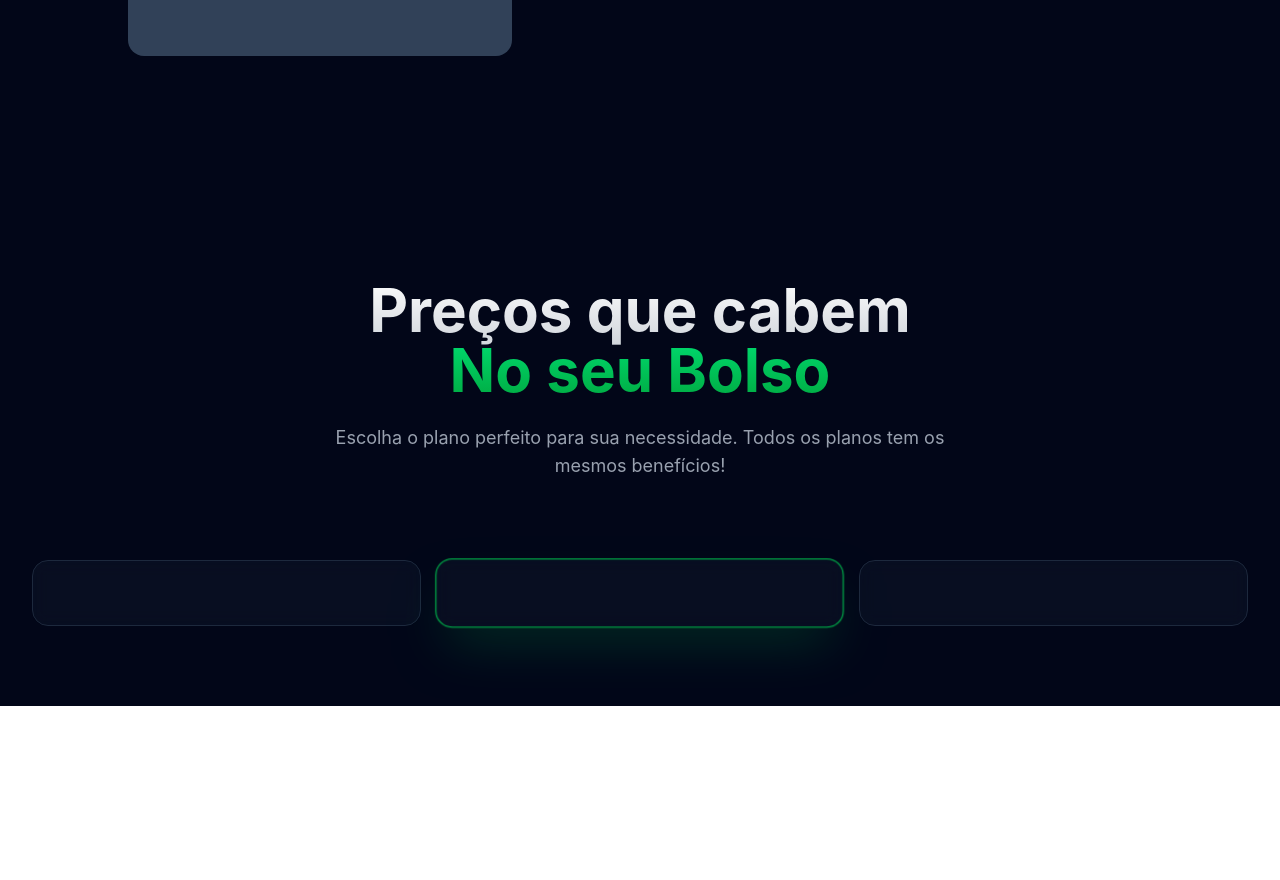
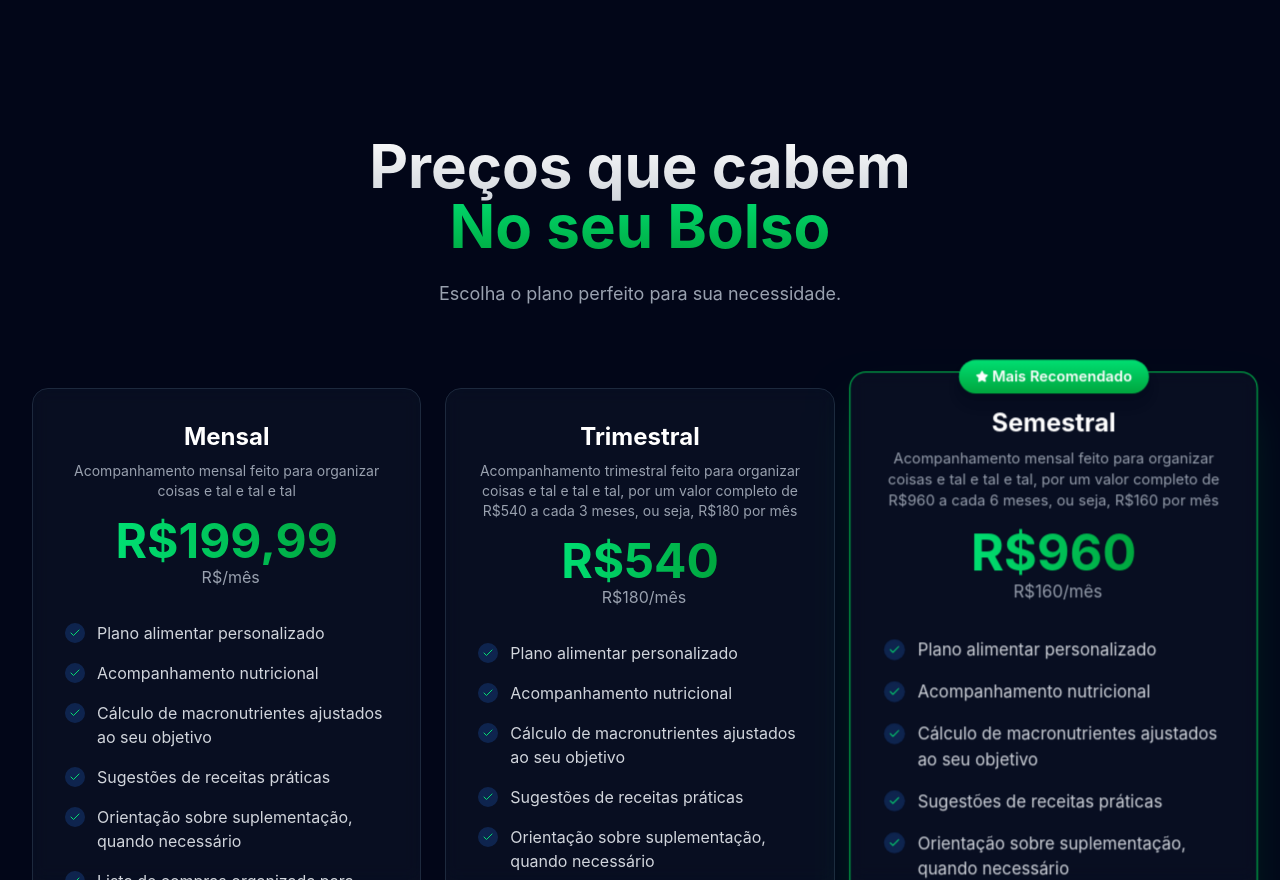
Before and after one commit to MarcosOlvr/nutri-lp, a React (Vite) app: page / in a window 1280 px wide. Shown: the part 1920-2800 px from the top of the page. Before the commit the page ends 2626 px from the top, so only its background shows below. Built offline with nearby package versions, Linux system fonts and the light colour scheme.

Commit message:
terminando secao preco

```diff
--- a/src/components/Hero.jsx
+++ b/src/components/Hero.jsx
@@ -49,10 +49,12 @@ export default function Hero() {
                     </p>
 
                     <div className="flex flex-col sm:flex-row items-center justify-center lg:justify-start gap-3 sm:gap-4 mb-8 sm:mb-12 animate-in slide-from-bottom duration-700 delay-300">
-                        <button className="group w-full sm:w-auto px-6 sm:px-8 py-3 sm:py-4 bg-gradient-to-b from-green-600 to-green-400 rounded-lg font-semibold text-sm sm:text-base transition-all duration-300 hover:scale-102 flex items-center justify-center space-x-2">
-                            <span>QUERO MEU PLANO</span>
-                            <ArrowRight className="w-4 h-4 sm:w-5 sm:h-5 group-hover:translate-x-1 transition-transform duration-300"/>
-                        </button>
+                        <a href="#planos">
+                            <button className="group w-full sm:w-auto px-6 sm:px-8 py-3 sm:py-4 bg-gradient-to-b from-green-600 to-green-400 rounded-lg font-semibold text-sm sm:text-base transition-all duration-300 hover:scale-102 flex items-center justify-center space-x-2">
+                                <span>QUERO MEU PLANO</span>
+                                <ArrowRight className="w-4 h-4 sm:w-5 sm:h-5 group-hover:translate-x-1 transition-transform duration-300"/>
+                            </button>
+                        </a>
                     </div>
                 </div>
                 <div className="relative order-2 w-full">
--- a/src/components/Preco.jsx
+++ b/src/components/Preco.jsx
@@ -1,8 +1,26 @@
+import { Check, Star } from "lucide-react";
+
 const plans = [
     {
         name: "Mensal",
         price: "199,99",
+        pricePerMonth: "",
         desc: "Acompanhamento mensal feito para organizar coisas e tal e tal e tal",
+        features: [
+            "Plano alimentar personalizado",
+            "Acompanhamento nutricional",
+            "Cálculo de macronutrientes ajustados ao seu objetivo",
+            "Sugestões de receitas práticas",
+            "Orientação sobre suplementação, quando necessário",
+            "Lista de compras organizada para facilitar o dia a dia"
+        ],
+        maisRecomendado: false,
+    },
+    {
+        name: "Trimestral",
+        price: "540",
+        pricePerMonth: "180",
+        desc: "Acompanhamento trimestral feito para organizar coisas e tal e tal e tal, por um valor completo de R$540 a cada 3 meses, ou seja, R$180 por mês",
         features: [
             "Plano alimentar personalizado",
             "Acompanhamento nutricional",
@@ -16,7 +34,8 @@ const plans = [
     {
         name: "Semestral",
         price: "960",
-        desc: "Acompanhamento mensal feito para organizar coisas e tal e tal e tal, por uma média de R$160 por mês",
+        pricePerMonth: "160",
+        desc: "Acompanhamento mensal feito para organizar coisas e tal e tal e tal, por um valor completo de R$960 a cada 6 meses, ou seja, R$160 por mês",
         features: [
             "Plano alimentar personalizado",
             "Acompanhamento nutricional",
@@ -27,24 +46,10 @@ const plans = [
         ],
         maisRecomendado: true,
     },
-    {
-        name: "Trimestral",
-        price: "540",
-        desc: "Acompanhamento trimestral feito para organizar coisas e tal e tal e tal, por uma média de R$180 por mês",
-        features: [
-            "Plano alimentar personalizado",
-            "Acompanhamento nutricional",
-            "Cálculo de macronutrientes ajustados ao seu objetivo",
-            "Sugestões de receitas práticas",
-            "Orientação sobre suplementação, quando necessário",
-            "Lista de compras organizada para facilitar o dia a dia"
-        ],
-        maisRecomendado: false,
-    }
 ]
 export default function Preco() {
     return (
-        <section id="preco" className="py-16 sm:py-20 px-10 sm:px-6 lg:px-8 relative">
+        <section id="preco" className="pb-10 px-10 sm:px-6 lg:px-8 relative">
             <div className="max-w-7xl mx-auto">
                 <div className="text-center mb-12 sm:mb-16 lg:mb-20">
                     <h2 className="text-4xl sm:text-4xl md:text-5xl lg:text-6xl font-bold mb-4 sm:mb-6">
@@ -52,15 +57,54 @@ export default function Preco() {
                         <br />
                         <span  className="bg-gradient-to-b from-green-400 to-green-600 bg-clip-text text-transparent">No seu Bolso</span>
                     </h2>
-                    <p className="text-gray-400 text-base text-xl sm:text-lg max-w-2xl mx-auto">Escolha o plano perfeito para sua necessidade. Todos os planos tem os mesmos benefícios!</p>
+                    <p className="text-gray-400 text-base text-xl sm:text-lg max-w-2xl mx-auto">Escolha o plano perfeito para sua necessidade.</p>
                 </div>
 
-                <div className="grid grid-cols-1 md:grid-cols-2 lg:grid-cols-3 gap-6 sm:gap-8 lg:gap-6">
+                <div className="grid grid-cols-1 md:grid-cols-2 lg:grid-cols-3 gap-6 sm:gap-8 lg:gap-6" id="planos">
                     {plans.map((plan, key) => (
                         <div key={key} className={`relative bg-slate-900/50 backdrop-blur-sm border rounded-xl sm:rounded-2xl p-6 sm:p-8 transition-all duration-300 overflow-visible group flex flex-col h-full ${
                             plan.maisRecomendado
                             ? "border-green-500 shadow-2xl shadow-green-500/20 lg:scale-105"
-                            : "border-slate-800 hover:border-slate-700"}`}></div>
+                            : "border-slate-800 hover:border-slate-700"
+                            }`}>
+                                <div className="absolute inset-0 bg-gradient-to-br from-white/10 via-transparent to-transparent opacity-0 group-hover:opacity-100 transition-opacity duration-500 transform -translate-x-full -translate-y-full group-hover:translate-x-0 group-hover:translate-y-0 pointer-events-none rounded-lg" />
+                                {plan.maisRecomendado && (
+                                <div className="absolute -top-2 sm:-top-3 left-1/2 transform -translate-x-1/2 z-10">
+                                    <div className="flex items-center space-x-1 px-3 sm:px-4 py-1 sm:py-1.5 bg-gradient-to-b from-green-400 to-green-600 rounded-full text-xs sm:text-sm font-semibold shadow-lg">
+                                        <Star className="w-3 h-3 sm:w-3 sm:h-3 fill-white"/>
+                                        <span>Mais Recomendado</span>
+                                    </div>
+                                </div>
+                            )}
+
+                            <div className="text-center mb-6 sm:mb-8">
+                                <h3 className="text-xl sm:text-2xl font-bold mb-2">{plan.name}</h3>
+                                <p className="text-gray-400 text-xs sm:text-sm mb-3 sm:mb-4">{plan.desc}</p>
+                                <div className="flex items-baseline justify-center">
+                                    <span className="text-3xl sm:text-4xl lg:text-5xl font-bold bg-gradient-to-r from-green-400 to-green-600 bg-clip-text text-transparent">R${plan.price}</span>
+                                </div>
+                                <span className="text-gray-400 ml-1 sm:ml-2 text-sm sm:text-base">R${plan.pricePerMonth}/mês</span>
+                            </div>
+
+                            <ul className="space-y-3 sm:space-y-4 mb-6 sm:mb-8 flex-row">
+                                {plan.features.map((feature, featureKey) => (
+                                  <li key={featureKey} className="flex items-start space-x-2 sm:space-x-3">
+                                    <div className="flex-shrink-0 w-4 h-4 sm:w-5 sm:h-5 rounded-full bg-blue-500/20 flex items-center justify-center mt-0.5">
+                                        <Check className="w-2.5 h-2.5 sm:w-3 sm:h-3 text-green-400"/>
+                                    </div>
+                                    <span className="text-gray-300 text-sm sm:text-base">{feature}</span>
+                                  </li>
+                                ))}
+                            </ul>
+
+                            <button className={`w-full py-2.5 sm:py-3 px-4 sm:px-6 rounded-lg font-semibold transition-all duration-300 mt-auto hover:scale-102 cursor-pointer text-sm sm:text-base ${
+                               plan.maisRecomendado
+                               ? "bg-gradient-to-b from-green-400 to-green-600"
+                               : "bg-white/5 border border-white/10 hover:bg-white/10"
+                            }`}>
+                                Adquirir Plano
+                            </button>
+                        </div>
                     ))}
                 </div>
             </div>
--- a/src/components/Sobre.jsx
+++ b/src/components/Sobre.jsx
@@ -4,7 +4,7 @@ export default function Sobre() {
     return (
     <section id="sobre" className="py-16 sm:py-20 px-10 sm:px-6 lg:px-8 relative">
         <div className="max-w-6xl mx-auto">
-            <div className="text-center mb-12 sm:mb-16 lg:mb-20">
+            <div className="text-center mb-6 sm:mb-8 lg:mb-10">
                 <h2 className="text-4xl sm:text-4xl md:text-5xl lg:text-6xl font-bold mb-4 sm:mb-6">
                     <span className="bg-gradient-to-b from-white to-gray-300 bg-clip-text text-transparent">Como funciona o</span>
                     <br />
@@ -15,7 +15,7 @@ export default function Sobre() {
             <div className="space-y-16 sm:space-y-20 lg:space-y-32">
                 <div className="flex mb-4">
                     <div className="pb-10 mx-auto text-center rounded">
-                        <h2 className="text-white text-3xl font-semibold mb-12">Meu processo tem as seguintes etapas</h2>
+                        <h2 className="text-white text-2xl md:text-3xl font-semibold mb-12">Meu processo tem as seguintes etapas</h2>
 
                         <div className="grid grid-cols-1 md:grid-cols-4 gap-8 max-w-5xl mx-auto mb-20">
                             {[
@@ -29,22 +29,24 @@ export default function Sobre() {
                                 {step.num}
                                 </div>
                                 <h3 className="text-white font-bold">{step.title}</h3>
-                                <p className="text-slate-400 text-sm">{step.desc}</p>
+                                <p className="text-gray-400 text-sm">{step.desc}</p>
                             </div>
                             ))}
                         </div>
                         <div className="flex flex-col sm:flex-row items-center justify-center gap-3 sm:gap-4 animate-in slide-from-bottom duration-700 delay-300">
-                            <button className="group w-full sm:w-auto px-6 sm:px-8 py-3 sm:py-4 bg-gradient-to-b from-green-600 to-green-400 rounded-lg font-semibold text-sm sm:text-base transition-all duration-300 hover:scale-102 flex items-center justify-center space-x-2">
-                                <span>QUERO MEU PLANEJAMENTO</span>
-                                <ArrowRight className="w-4 h-4 sm:w-5 sm:h-5 group-hover:translate-x-1 transition-transform duration-300"/>
-                            </button>
+                            <a href="#planos">
+                                <button className="group w-full sm:w-auto px-6 sm:px-8 py-3 sm:py-4 bg-gradient-to-b from-green-600 to-green-400 rounded-lg font-semibold text-sm sm:text-base transition-all duration-300 hover:scale-102 flex items-center justify-center space-x-2">
+                                    <span>QUERO MEU PLANEJAMENTO</span>
+                                    <ArrowRight className="w-4 h-4 sm:w-5 sm:h-5 group-hover:translate-x-1 transition-transform duration-300"/>
+                                </button>
+                            </a>
                         </div>
                     </div>
                 </div>
                 <div className="py-16 px-8">
                     <div className="max-w-5xl mx-auto flex flex-col md:flex-row items-center gap-12">
 
-                        <div className="w-96 h-96 rounded-2xl bg-slate-700 flex-shrink-0 flex items-center justify-center">
+                        <div className="w-80 h-80 sm:w-90 sm:h-90 rounded-2xl bg-slate-700 flex-shrink-0 flex items-center justify-center">
                             <span className="text-green-400">foto aqui</span>
                         </div>
 
```
